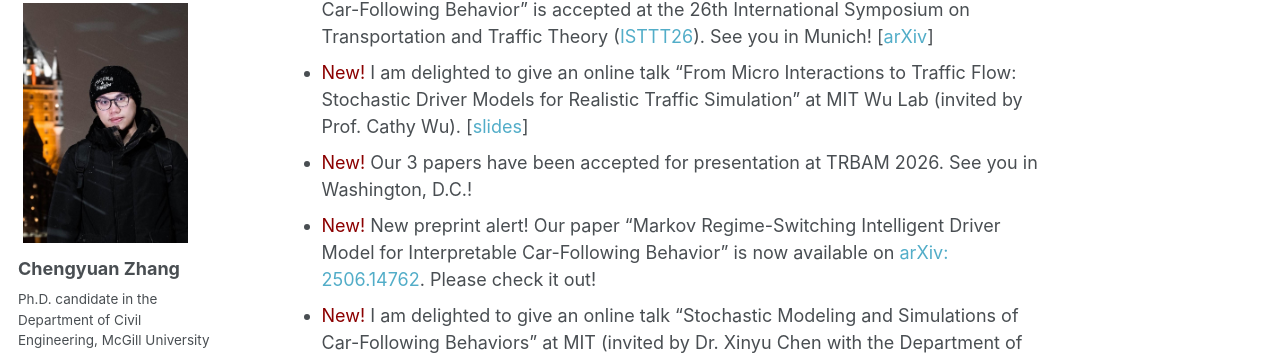
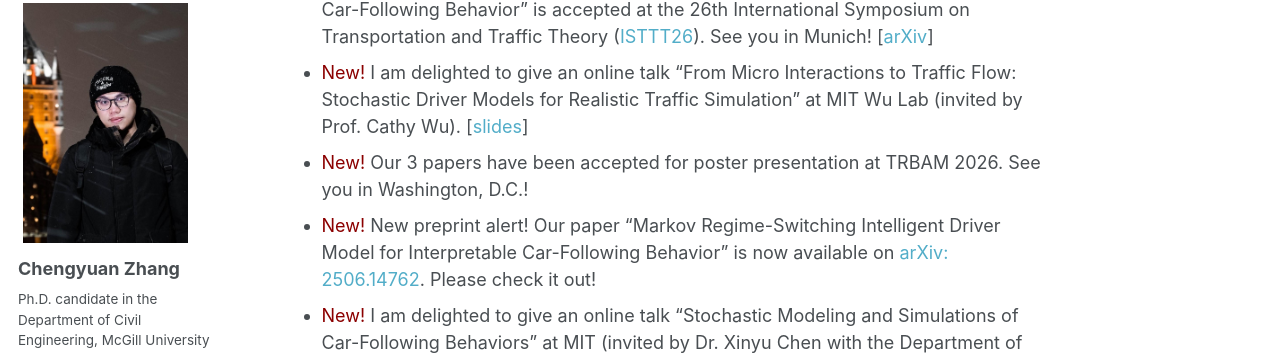
Before and after one commit to Chengyuan-Zhang/chengyuan-zhang.github.io, a Jekyll site: the page built from _pages/about.md, in a window 1280 px wide and 900 px high, scrolled down 757 px. Shown: the part 108-463 px from the top of the window. Built offline with Jekyll 4.4.1, drawn with Linux system fonts in a browser that asks for light colours; some web fonts are replaced; comment, search, counter and statistics services are not loaded.

Commit message:
update cv and trbam

```diff
--- a/_pages/about.md
+++ b/_pages/about.md
@@ -33,8 +33,8 @@ News
 =====
 
 * <span style="color:darkred"> New! </span> Our paper "When Context Is Not Enough: Modeling Unexplained Variability in Car-Following Behavior" is accepted at the 26th International Symposium on Transportation and Traffic Theory ([ISTTT26](https://www.isttt2026.vtk.ed.tum.de/)). See you in Munich! [[arXiv](https://arxiv.org/abs/2507.07012)]
-* <span style="color:darkred"> New! </span>  I am delighted to give an online talk "From Micro Interactions to Traffic Flow: Stochastic Driver Models for Realistic Traffic Simulation" at MIT Wu Lab (invited by Prof. Cathy Wu). [[slides](../_talks/251022_From_Micro_Interactions_to_Traffic_Flow.pdf)]
-* <span style="color:darkred"> New! </span> Our 3 papers have been accepted for presentation at TRBAM 2026. See you in Washington, D.C.!
+* <span style="color:darkred"> New! </span> I am delighted to give an online talk "From Micro Interactions to Traffic Flow: Stochastic Driver Models for Realistic Traffic Simulation" at MIT Wu Lab (invited by Prof. Cathy Wu). [[slides](../_talks/251022_From_Micro_Interactions_to_Traffic_Flow.pdf)]
+* <span style="color:darkred"> New! </span> Our 3 papers have been accepted for poster presentation at TRBAM 2026. See you in Washington, D.C.!
 * <span style="color:darkred"> New! </span> New preprint alert! Our paper "Markov Regime-Switching Intelligent Driver Model for Interpretable Car-Following Behavior" is now available on [arXiv: 2506.14762](https://arxiv.org/abs/2506.14762). Please check it out!
 * <span style="color:darkred"> New! </span> I am delighted to give an online talk "Stochastic Modeling and Simulations of Car-Following Behaviors" at MIT (invited by Dr. Xinyu Chen with the Department of Urban Studies and Planning).
 
```
Also changed, not shown: _pages/news.md (+2 -3 lines), 1 other file.
